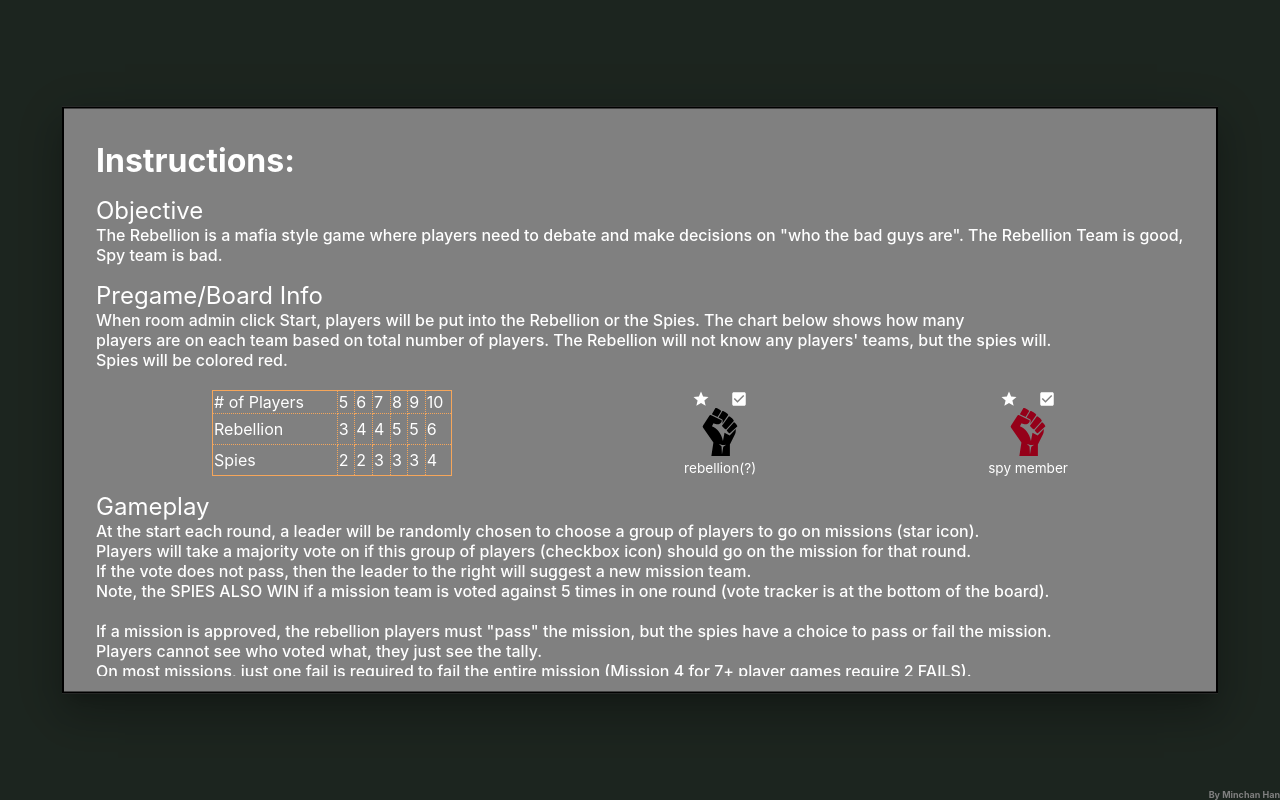
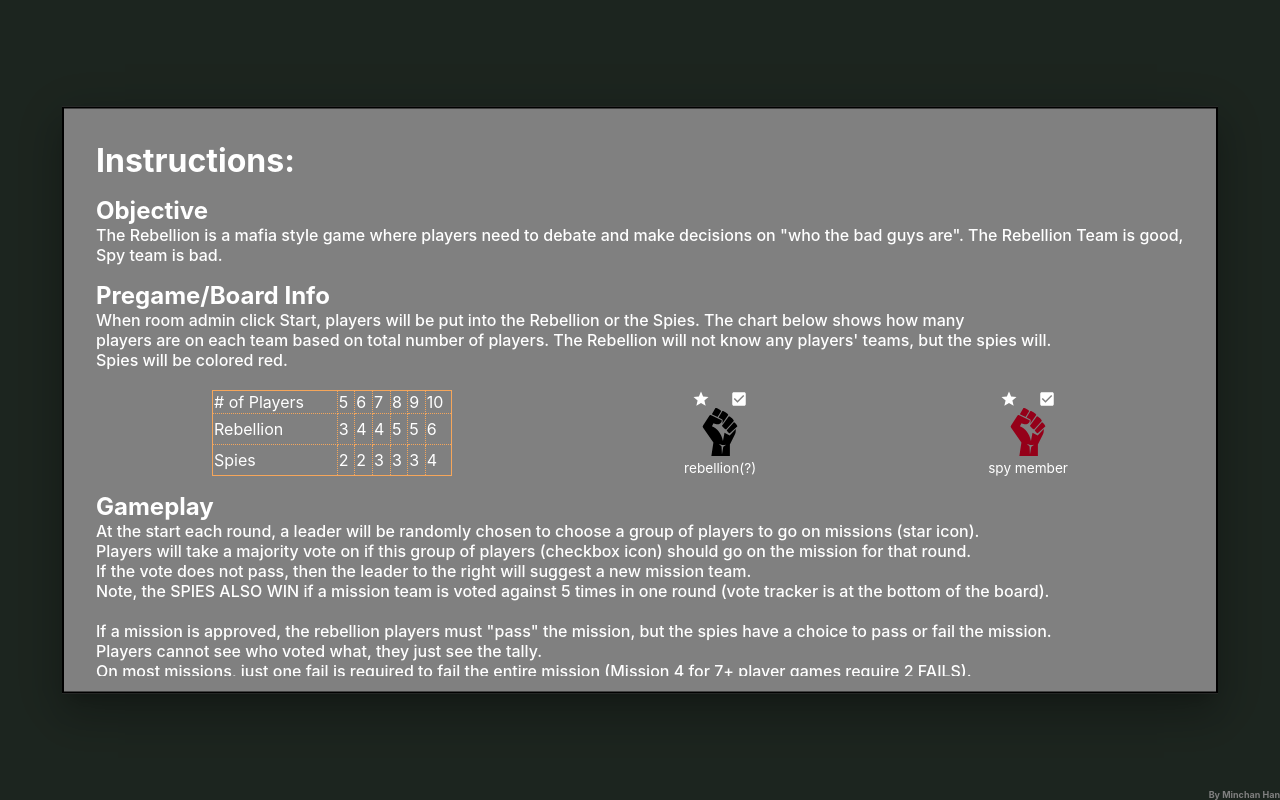
Before and after one commit to minchanhan/resistance, a React (Create React App) app: page / in a window 1280 px wide. Both pictures are taken after a click on the button "Instructions". Built offline with nearby package versions, Linux system fonts and the light colour scheme; no server answers; a web font is replaced by a local one.

Commit message:
instructions margins

```diff
--- a/src/App.css
+++ b/src/App.css
@@ -660,14 +660,17 @@
   overflow-y: scroll;
   overflow-x: hidden;
   color: white;
+  white-space: pre-line;
 
   display: flex;
   flex-direction: column;
   margin-top: 1rem;
+  margin-bottom: 0.35rem;
   gap: 1rem;
 }
 .instructionsSubtitle {
   font-size: x-large;
+  font-weight: 700;
 }
 .instructionsText {
   font-weight: 500;
--- a/src/Screens/StartScreen/Components/InstructionsModal.jsx
+++ b/src/Screens/StartScreen/Components/InstructionsModal.jsx
@@ -57,7 +57,7 @@ function InstructionsModal({
         </div>
 
         <div className="instructionsContainer">
-          <div className="instructions" style={{ whiteSpace: 'pre-line' }}>
+          <div className="instructions">
             <div className="instructionsBox">
               <div className="instructionsSubtitle">{objectiveTitle}</div>
               <div className="instructionsText">{objective}</div>
```
